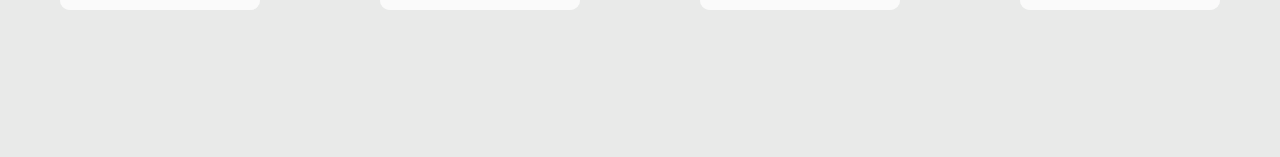
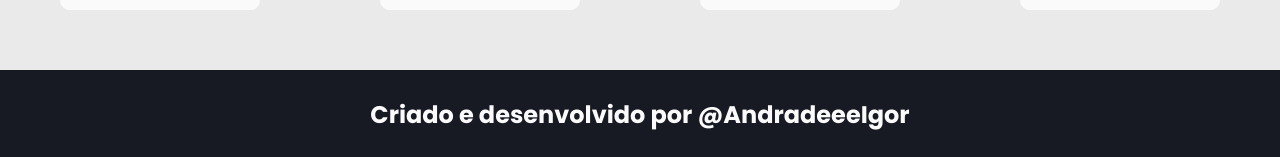
Before and after one commit to andradeigor/e-commerce, a React (Create React App) app in the folder web/: page / in a window 1280 px wide. Shown: the part 1662-1819 px from the top of the page. Before the commit the page ends 1722 px from the top, so only its background shows below. Built offline with nearby package versions, Linux system fonts and the light colour scheme.

Commit message:
added the footer

```diff
--- a/web/src/App.js
+++ b/web/src/App.js
@@ -4,15 +4,22 @@ import light from "./styles/themes/light";
 import Header from "./components/Header/index";
 import Banner from "./components/Banner/index";
 import CardDisplay from "./components/CardDisplay/index";
-
+import Footer from "./components/Footer/index";
 const App = () => {
   return (
     <ThemeProvider theme={light}>
       <div className="App">
         <GlobalStyle />
-        <Header />
-        <Banner />
-        <CardDisplay />
+        <header>
+          <Header />
+        </header>
+        <main>
+          <Banner />
+          <CardDisplay />
+        </main>
+        <footer>
+          <Footer />
+        </footer>
       </div>
     </ThemeProvider>
   );
--- a/web/src/components/Footer/index.js
+++ b/web/src/components/Footer/index.js
@@ -0,0 +1,10 @@
+import { FooterContainer, FooterText } from "./style";
+
+const Footer = () => {
+  return (
+    <FooterContainer>
+      <FooterText>Criado e desenvolvido por @AndradeeeIgor</FooterText>
+    </FooterContainer>
+  );
+};
+export default Footer;
--- /dev/null
+++ b/web/src/components/Footer/style.js
@@ -0,0 +1,22 @@
+import styled from "styled-components";
+
+export const FooterContainer = styled.div`
+  margin-top: 10px;
+  width: 100%;
+  height: 90px;
+  background-color: ${(props) => props.theme.colors.primary};
+  display: flex;
+  align-items: center;
+  justify-content: center;
+  @media (max-width: ${(props) => props.theme.breakpoints.sm}) {
+    height: 60px;
+  }
+`;
+
+export const FooterText = styled.h1`
+  font-size: 24px;
+  color: ${(props) => props.theme.colors.secondary};
+  @media (max-width: ${(props) => props.theme.breakpoints.md}) {
+    font-size: 16px;
+  }
+`;
```
